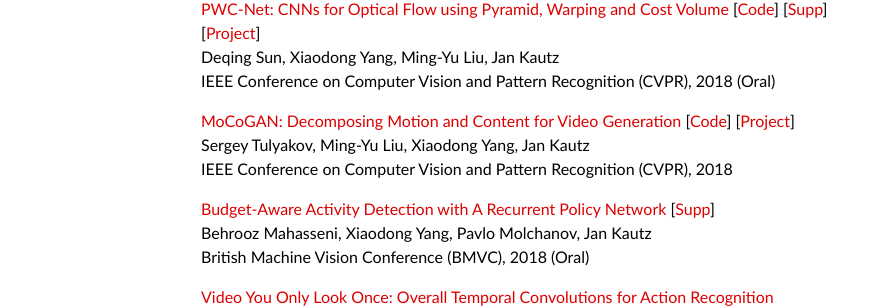
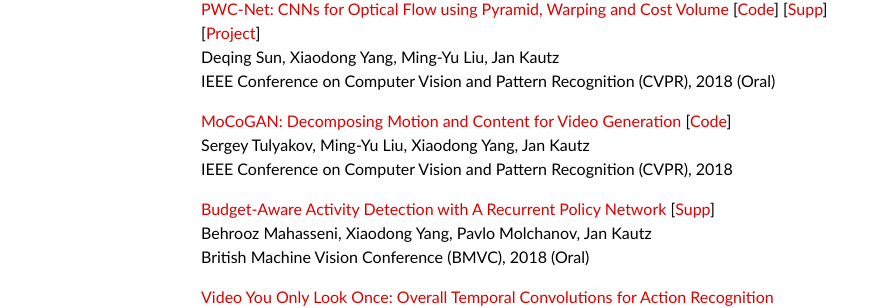
Before and after one commit to xiaodongyang/xiaodongyang.github.io, a Jekyll site: the page built from publications/index.md, in a window 1280 px wide and 900 px high. Shown: the part 256-564 px from the top of the window, without its empty margins (94-980 px from the left). Built offline with Jekyll 4.4.1, drawn with Linux system fonts in a browser that asks for light colours; some web fonts are replaced.

Commit message:
Update index.md

```diff
--- a/publications/index.md
+++ b/publications/index.md
@@ -17,7 +17,7 @@
 Deqing Sun, Xiaodong Yang, Ming-Yu Liu, Jan Kautz
 IEEE Conference on Computer Vision and Pattern Recognition (CVPR), 2018 (Oral)
 
-[MoCoGAN: Decomposing Motion and Content for Video Generation](/publications/papers/mocogan-cvpr18.pdf) [[Code](https://github.com/sergeytulyakov/mocogan)] [[Project](https://github.com/sergeytulyakov/mocogan)]
+[MoCoGAN: Decomposing Motion and Content for Video Generation](/publications/papers/mocogan-cvpr18.pdf) [[Code](https://github.com/sergeytulyakov/mocogan)]
 Sergey Tulyakov, Ming-Yu Liu, Xiaodong Yang, Jan Kautz
 IEEE Conference on Computer Vision and Pattern Recognition (CVPR), 2018
 
```
